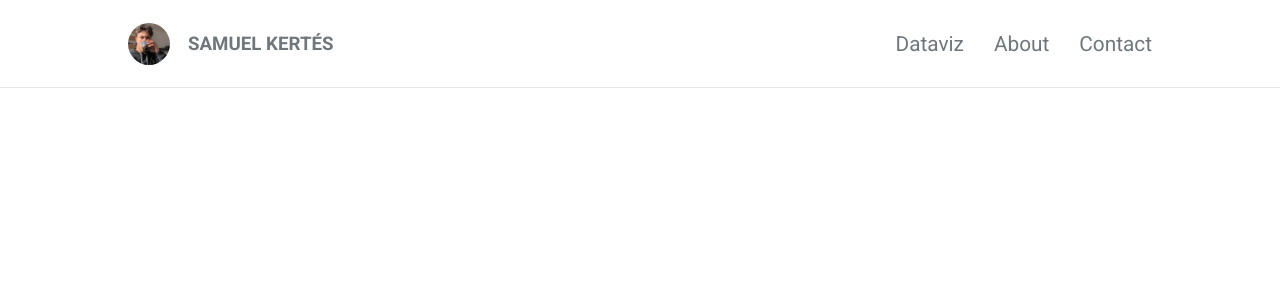
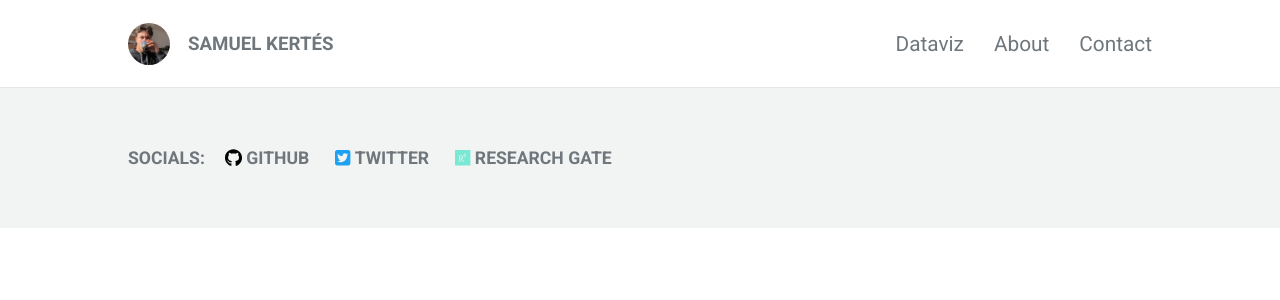
Before and after one commit to estebanix/viz_journey, a React (Vite) app: page / in a window 1280 px wide. Shown: the top 300 px of the page. Built offline with nearby package versions, Linux system fonts and the light colour scheme.

Commit message:
basic footer

```diff
--- a/package.json
+++ b/package.json
@@ -10,6 +10,10 @@
     "preview": "vite preview"
   },
   "dependencies": {
+    "@fortawesome/fontawesome-svg-core": "^6.4.2",
+    "@fortawesome/free-brands-svg-icons": "^6.4.2",
+    "@fortawesome/free-solid-svg-icons": "^6.4.2",
+    "@fortawesome/react-fontawesome": "^0.2.0",
     "react": "^18.2.0",
     "react-dom": "^18.2.0"
   },
--- a/src/App.css
+++ b/src/App.css
@@ -9,6 +9,10 @@
 
 button{
   cursor: pointer;
+}
+
+ul{
+  list-style: none;
 }
 
 .nav--container{
@@ -40,7 +44,6 @@ button{
 
 .nav--container ul{
   margin-left: auto;
-  list-style: none;
   display: flex;
   align-items: center;
   gap: 30px;
@@ -71,3 +74,21 @@ button{
   transform: scaleX(1);
   transform-origin: bottom left;
 }
+
+.footer--container{
+  width: 100%;
+  height: 140px;
+  background-color: #f2f3f3;
+  padding: 20px 10%;
+  display: flex;
+  align-items: center;
+  gap: 20px;
+  font-size: 1.1em;
+  font-weight: 700;
+  color: #6f777d;
+}
+
+.footer--container ul{
+  display: flex;
+  gap: 26px;
+}
--- a/src/Components/Big_Components/MainScreen.tsx
+++ b/src/Components/Big_Components/MainScreen.tsx
@@ -1,9 +1,11 @@
 import Nav from "../Small_Components/Nav";
+import Footer from "../Small_Components/Footer";
 
 export default function MainScreen(){
     return(
         <main>
             <Nav />
+            <Footer />
         </main>
     );
 }
--- /dev/null
+++ b/src/Components/Small_Components/Footer.tsx
@@ -0,0 +1,15 @@
+import { FontAwesomeIcon } from '@fortawesome/react-fontawesome'
+import { faGithub, faSquareTwitter, faResearchgate } from '@fortawesome/free-brands-svg-icons'
+
+export default function Footer(){
+    return(
+        <footer className="footer--container">
+            <p>SOCIALS:</p>
+            <ul>
+                <li><FontAwesomeIcon style={{color:"#000000"}} icon={faGithub} /> GITHUB</li>
+                <li><FontAwesomeIcon style={{color:"#1DA1F2"}} icon={faSquareTwitter} /> TWITTER</li>
+                <li><FontAwesomeIcon style={{color:"#79E9D3"}} icon={faResearchgate} /> RESEARCH GATE</li>
+            </ul>
+        </footer>
+    );
+}
```
Also changed, not shown: public/Images/1200px-ResearchGate_icon_SVG.svg.png (added), 1 other file (tests, documents, lock files or other folders).
